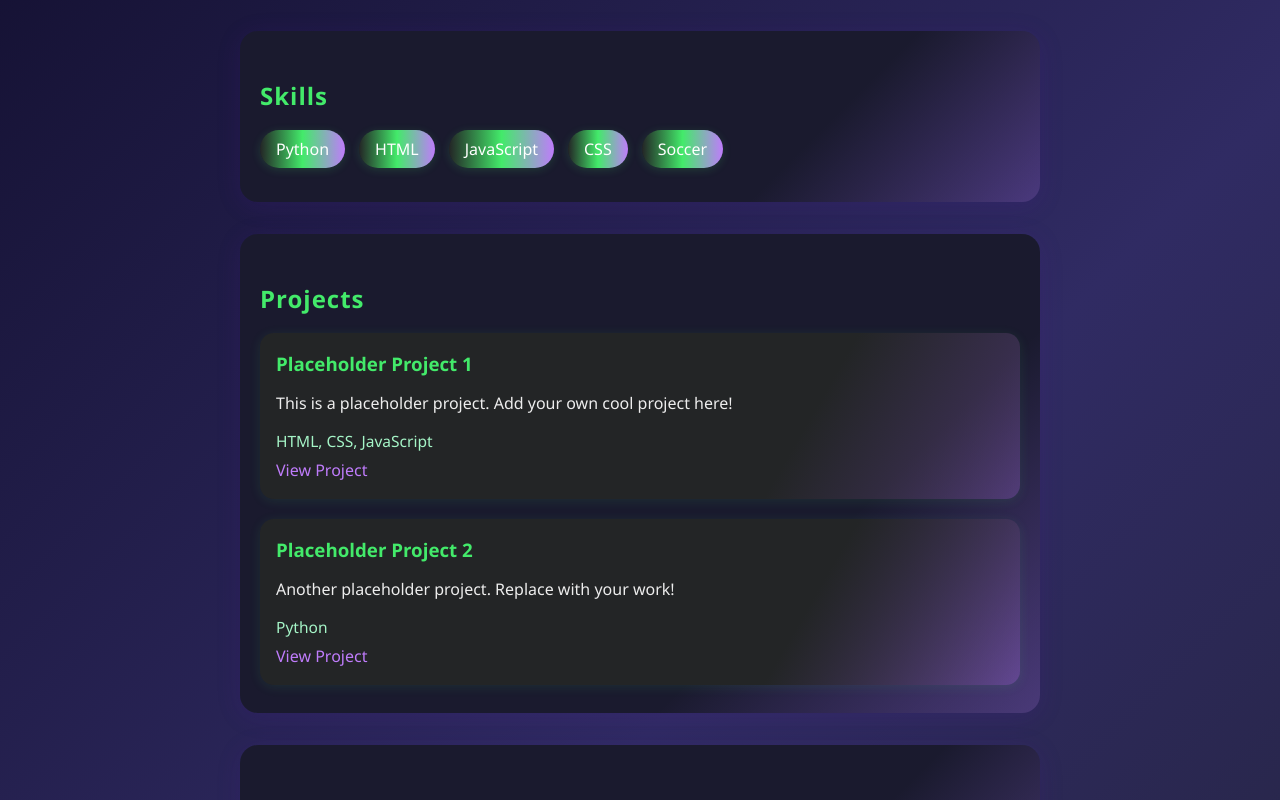
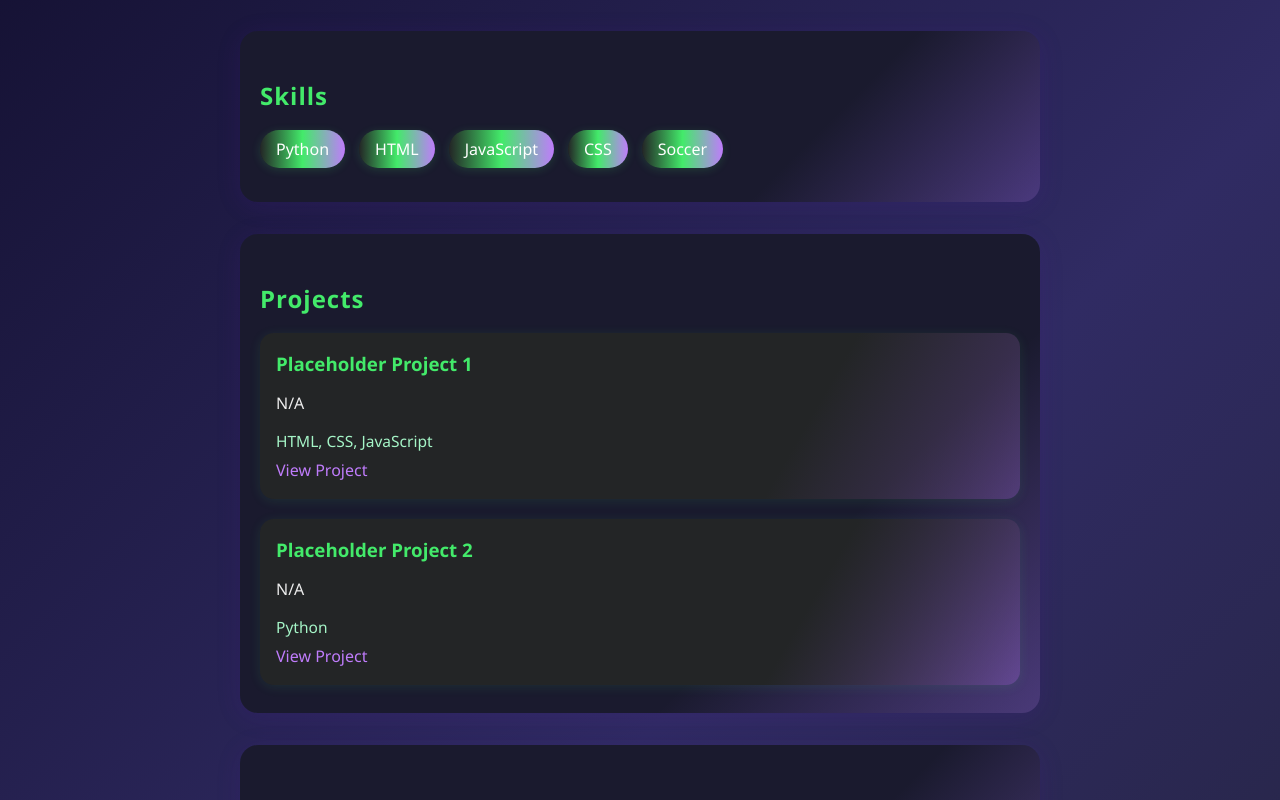
Before and after one commit to Daksh-OP/Portfolio, a plain HTML site: page index.html in a window 1280 px wide. Shown: the part 371-1171 px from the top of the page. Drawn offline with Linux system fonts and the light colour scheme.

Commit message:
your message here

```diff
--- a/index.html
+++ b/index.html
@@ -59,13 +59,13 @@
         <div class="projects">
           <div class="project-card">
             <h3>Placeholder Project 1</h3>
-            <p>This is a placeholder project. Add your own cool project here!</p>
+            <p>N/A</p>
             <div class="tech">HTML, CSS, JavaScript</div>
             <a href="#" target="_blank">View Project</a>
           </div>
           <div class="project-card">
             <h3>Placeholder Project 2</h3>
-            <p>Another placeholder project. Replace with your work!</p>
+            <p>N/A</p>
             <div class="tech">Python</div>
             <a href="#" target="_blank">View Project</a>
           </div>
```
